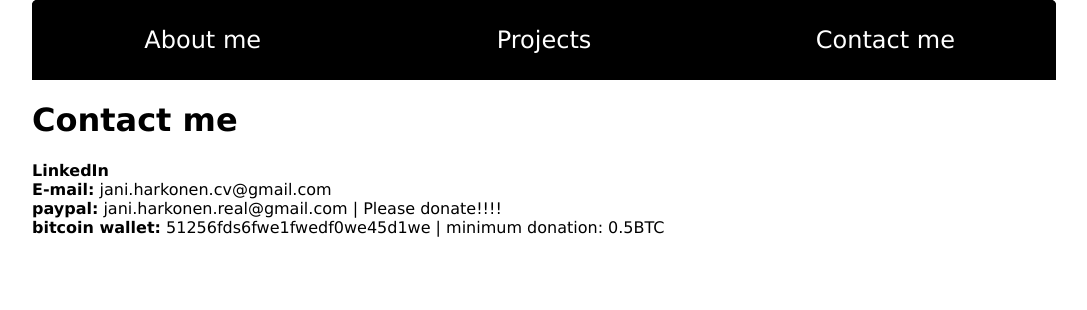
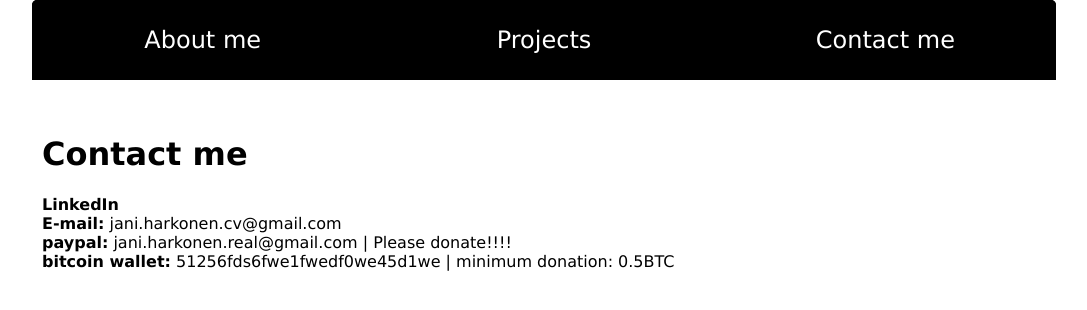
Before and after one commit to JaniHarkonen/Homepage, an Angular app: page /contact in a window 1280 px wide. Shown: the top 310 px of the page, without its empty margins (96-1183 px from the left). Built offline with nearby package versions, Linux system fonts and the light colour scheme.

Commit message:
tabs.ts has now been updated to have a strict type on the TABS constant.

```diff
--- a/src/app/app.component.html
+++ b/src/app/app.component.html
@@ -1,7 +1,7 @@
 <div class="app-container">
   <div class="top-level-layout">
     <div class="header-layout">
-      <app-header [tabKeys]="tabKeys" [tabs]="headerTabs" />
+      <app-header [order]="tabOrder" />
     </div>
     <div class="wrapper-layout">
       <router-outlet />
--- a/src/app/app.component.ts
+++ b/src/app/app.component.ts
@@ -1,4 +1,4 @@
-import { Component, Input } from '@angular/core';
+import { Component } from '@angular/core';
 import { RouterOutlet } from '@angular/router';
 import { HeaderComponent } from './header/header.component';
 import { TABS } from '../assets/tabs/tabs';
@@ -11,7 +11,11 @@ import { TABS } from '../assets/tabs/tabs';
   styleUrl: './app.component.css'
 })
 export class AppComponent {
+  public tabOrder: string[] = [
+    TABS["about"].id,
+    TABS["projects"].id,
+    TABS["contact"].id
+  ];
+
   title = 'homepage';
-  @Input() headerTabs = TABS
-  @Input() tabKeys = Object.keys(TABS)
 }
--- a/src/app/header/header.component.html
+++ b/src/app/header/header.component.html
@@ -1,9 +1,9 @@
 <div class="site-header">
   <button
     class="site-header-tab-button"
-    *ngFor="let tab of tabKeys"
-    [routerLink]="tabs[tab].key"
+    *ngFor="let tabKey of order"
+    [routerLink]="tabs[tabKey].routerLink"
   >
-    {{tabs[tab].caption}}
+    {{tabs[tabKey].caption}}
   </button>
 </div>
--- a/src/app/header/header.component.ts
+++ b/src/app/header/header.component.ts
@@ -1,6 +1,7 @@
 import { NgFor } from '@angular/common';
 import { Component, Input } from '@angular/core';
 import { RouterModule } from '@angular/router';
+import { TABS, Tabs } from '../../assets/tabs/tabs';
 
 @Component({
   selector: 'app-header',
@@ -10,6 +11,7 @@ import { RouterModule } from '@angular/router';
   styleUrl: './header.component.css'
 })
 export class HeaderComponent {
-  @Input() tabs: any
-  @Input() tabKeys: any
+  public tabs: Tabs = TABS;
+
+  @Input() order: string[] = [];
 }
--- a/src/app/pages/contact/contact.component.css
+++ b/src/app/pages/contact/contact.component.css
@@ -0,0 +1,15 @@
+.contact-page-layout {
+  display: grid;
+  grid-template-rows: repeat(20, 1fr);
+
+  height: 100%;
+}
+
+.contact-caption-layout {
+  grid-row: 2 / 3;
+}
+
+.contact-text-layout {
+  grid-row: 3 / 21;
+  overflow-y: auto;
+}
--- a/src/app/pages/contact/contact.component.html
+++ b/src/app/pages/contact/contact.component.html
@@ -1,7 +1,13 @@
-<div class="fade-in-on-load">
-  <h1>Contact me</h1>
-  <b>LinkedIn</b><br/>
-  <b>E-mail:</b> jani.harkonen.cv&#64;gmail.com <br/>
-  <b>paypal:</b>  jani.harkonen.real&#64;gmail.com | Please donate!!!!<br/>
-  <b>bitcoin wallet:</b> 51256fds6fwe1fwedf0we45d1we | minimum donation: 0.5BTC
+<div class="fade-in-on-load d-flex justify-content-center height-100">
+  <div class="width-80-responsive contact-page-layout">
+    <div class="contact-caption-layout">
+      <h1>Contact me</h1>
+    </div>
+    <div class="contact-text-layout">
+      <b>LinkedIn</b><br/>
+      <b>E-mail:</b> jani.harkonen.cv&#64;gmail.com <br/>
+      <b>paypal:</b> jani.harkonen.real&#64;gmail.com | Please donate!!!!<br/>
+      <b>bitcoin wallet:</b> 51256fds6fwe1fwedf0we45d1we | minimum donation: 0.5BTC
+    </div>
+  </div>
 </div>
--- a/src/assets/tabs/tabs.ts
+++ b/src/assets/tabs/tabs.ts
@@ -1,19 +1,23 @@
 export type Tab = {
-  readonly index: number,
-  readonly key: string,
-  readonly caption: string
+  readonly id: string,
+  readonly caption: string,
+  readonly routerLink: string
 }
 
-const createTab = (index: number, key: string, caption: string): Tab => {
+export type Tabs = {
+  [key: string]: Tab
+}
+
+export const createTab = (id: string, caption: string, routerLink: string): Tab => {
   return {
-    index,
-    key,
-    caption
+    id,
+    caption,
+    routerLink
   };
 };
 
-export const TABS = {
-  0: createTab(0, "about", "About me"),
-  1: createTab(1, "projects", "Projects"),
-  2: createTab(2, "contact", "Contact me")
+export const TABS: Tabs = {
+  "about": createTab("about", "About me", "about"),
+  "projects": createTab("projects", "Projects", "projects"),
+  "contact": createTab("contact", "Contact me", "contact")
 };
```
